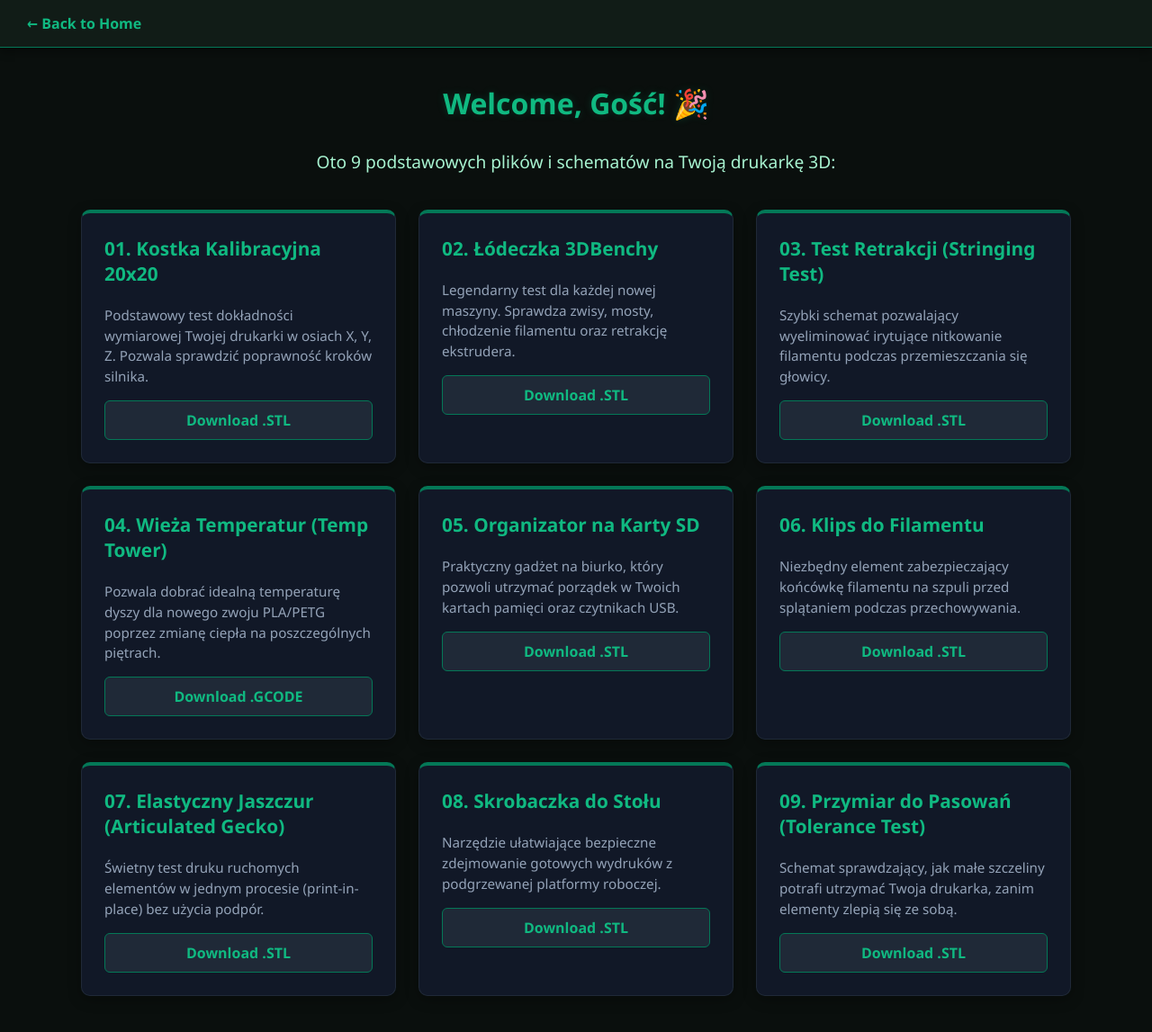
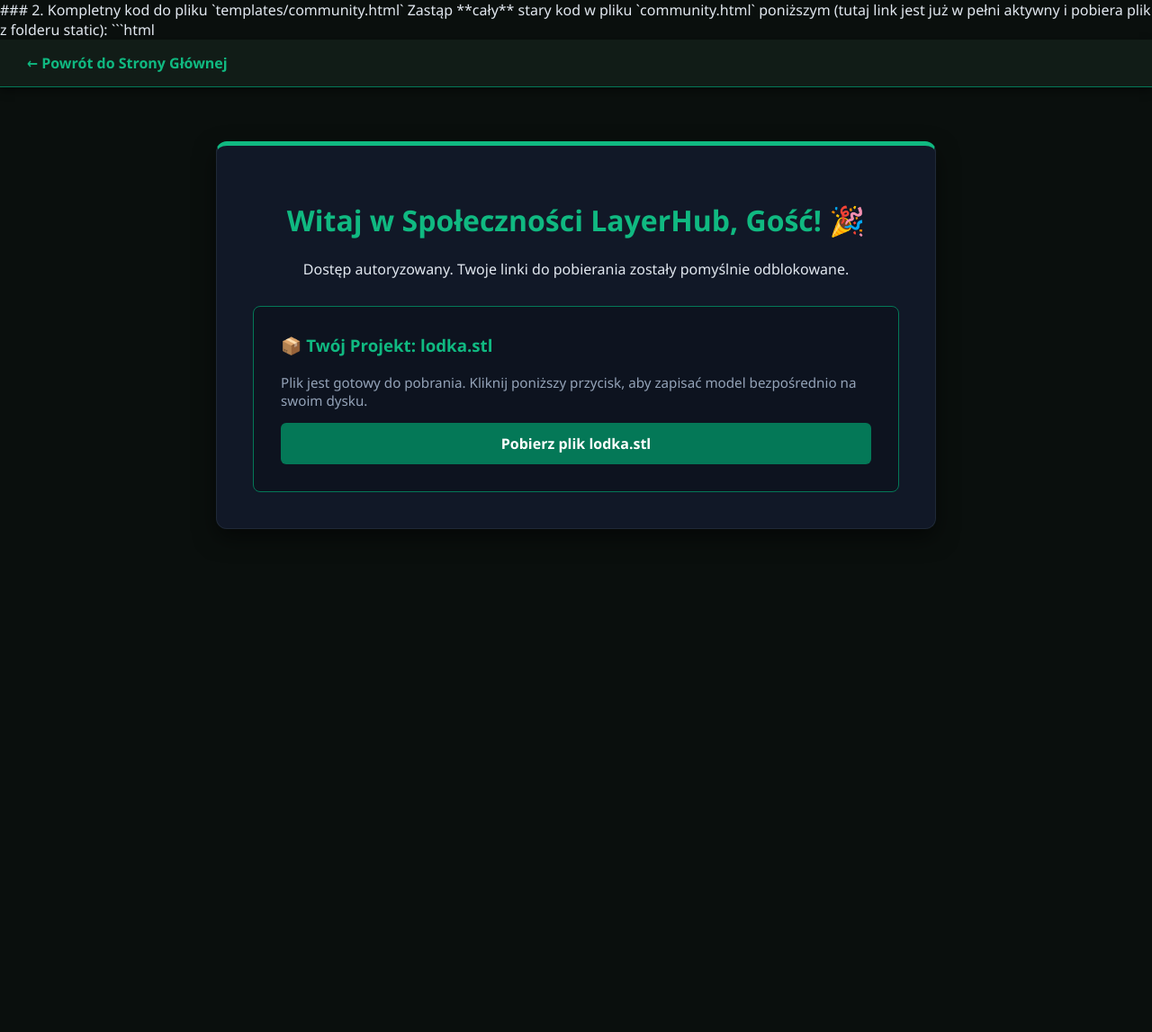
Before and after one commit to slayereqgaming-gif/layerhub, a Flask app: page /community in a window 1280 px wide. Shown: the whole page at 90% size. After the commit the page ends 588 px from the top, so only its background shows below. Run offline with Flask 3, Linux system fonts and the light colour scheme.

Commit message:
Update community.html

````diff
--- a/templates/community.html
+++ b/templates/community.html
@@ -1,9 +1,13 @@
+### 2. Kompletny kod do pliku `templates/community.html`
+Zastąp **cały** stary kod w pliku `community.html` poniższym (tutaj link jest już w pełni aktywny i pobiera plik z folderu static):
+
+```html
 <!DOCTYPE html>
-<html lang="en">
+<html lang="pl">
 <head>
     <meta charset="UTF-8">
     <meta name="viewport" content="width=device-width, initial-scale=1.0">
-    <title>LayerHub - Community Space</title>
+    <title>LayerHub - Strefa Społeczności</title>
     <style>
         body {
             font-family: 'Segoe UI', Tahoma, Geneva, Verdana, sans-serif;
@@ -22,61 +26,39 @@
             color: #10b981;
             text-decoration: none;
             font-weight: bold;
-            font-size: 1em;
         }
         .nav a:hover { text-shadow: 0 0 8px #10b981; }
 
         .container {
-            max-width: 1100px;
-            margin: 40px auto;
+            max-width: 800px;
+            margin: 60px auto;
             padding: 0 20px;
             text-align: center;
         }
-        .welcome-heading {
-            color: #10b981;
-            text-shadow: 0 0 10px rgba(16, 185, 129, 0.2);
-            margin-bottom: 30px;
+        .community-box {
+            background-color: #111827;
+            padding: 40px;
+            border-radius: 12px;
+            border: 1px solid #1f2937;
+            border-top: 5px solid #10b981;
+            box-shadow: 0 10px 25px rgba(0,0,0,0.5);
         }
+        h1 { color: #10b981; }
 
-        /* Styl dla siatki z 9 projektami */
-        .projects-grid {
-            display: grid;
-            grid-template-columns: repeat(auto-fit, minmax(300px, 1fr));
-            gap: 25px;
-            margin-top: 40px;
-        }
-        .project-card {
-            background-color: #111827;
-            border: 1px solid #1f2937;
-            border-top: 4px solid #047857;
-            border-radius: 10px;
-            padding: 25px;
+        .download-zone {
+            margin-top: 30px;
+            padding: 30px;
+            background-color: #0d131f;
+            border: 1px solid #047857;
+            border-radius: 8px;
             text-align: left;
-            box-shadow: 0 4px 15px rgba(0,0,0,0.3);
-            transition: all 0.3s;
-        }
-        .project-card:hover {
-            transform: translateY(-5px);
-            border-top-color: #10b981;
-            box-shadow: 0 8px 25px rgba(16, 185, 129, 0.15);
-        }
-        .project-card h3 {
-            color: #10b981;
-            margin-top: 0;
-            font-size: 1.3em;
-        }
-        .project-card p {
-            color: #94a3b8;
-            font-size: 0.95em;
-            line-height: 1.5;
         }
         .download-btn {
             display: block;
             text-align: center;
-            background-color: #1f2937;
-            color: #10b981;
-            border: 1px solid #047857;
-            padding: 10px;
+            background-color: #047857;
+            color: white;
+            padding: 12px;
             margin-top: 15px;
             border-radius: 6px;
             text-decoration: none;
@@ -85,86 +67,29 @@
         }
         .download-btn:hover {
             background-color: #10b981;
-            color: white;
+            box-shadow: 0 0 12px rgba(16, 185, 129, 0.4);
         }
     </style>
 </head>
 <body>
 
     <div class="nav">
-        <a href="/">← Back to Home</a>
+        <a href="/">← Powrót do Strony Głównej</a>
     </div>
 
     <div class="container">
-        <h1 class="welcome-heading">Welcome, {{ user }}! 🎉</h1>
-        <p style="font-size: 1.2em; color: #a7f3d0;">Oto 9 podstawowych plików i schematów na Twoją drukarkę 3D:</p>
+        <div class="community-box">
+            <h1>Witaj w Społeczności LayerHub, {{ user }}! 🎉</h1>
+            <p>Dostęp autoryzowany. Twoje linki do pobierania zostały pomyślnie odblokowane.</p>
 
-        <!-- SIATKA NA 9 PROJEKTÓW -->
-        <div class="projects-grid">
+            <!-- AKTYWNA STREFA POBIERANIA TWOJEGO PLIKU -->
+            <div class="download-zone">
+                <h3 style="color: #10b981; margin-top: 0;">📦 Twój Projekt: lodka.stl</h3>
+                <p style="color: #94a3b8; font-size: 0.95em;">Plik jest gotowy do pobrania. Kliknij poniższy przycisk, aby zapisać model bezpośrednio na swoim dysku.</p>
 
-            <!-- Projekt 1 -->
-            <div class="project-card">
-                <h3>01. Kostka Kalibracyjna 20x20</h3>
-                <p>Podstawowy test dokładności wymiarowej Twojej drukarki w osiach X, Y, Z. Pozwala sprawdzić poprawność kroków silnika.</p>
-                <a href="#" class="download-btn">Download .STL</a>
+                <!-- Prawdziwy link pobierający plik z folderu static -->
+                <a href="/static/lodka.stl" download class="download-btn">Pobierz plik lodka.stl</a>
             </div>
-
-            <!-- Projekt 2 -->
-            <div class="project-card">
-                <h3>02. Łódeczka 3DBenchy</h3>
-                <p>Legendarny test dla każdej nowej maszyny. Sprawdza zwisy, mosty, chłodzenie filamentu oraz retrakcję ekstrudera.</p>
-                <a href="#" class="download-btn">Download .STL</a>
-            </div>
-
-            <!-- Projekt 3 -->
-            <div class="project-card">
-                <h3>03. Test Retrakcji (Stringing Test)</h3>
-                <p>Szybki schemat pozwalający wyeliminować irytujące nitkowanie filamentu podczas przemieszczania się głowicy.</p>
-                <a href="#" class="download-btn">Download .STL</a>
-            </div>
-
-            <!-- Projekt 4 -->
-            <div class="project-card">
-                <h3>04. Wieża Temperatur (Temp Tower)</h3>
-                <p>Pozwala dobrać idealną temperaturę dyszy dla nowego zwoju PLA/PETG poprzez zmianę ciepła na poszczególnych piętrach.</p>
-                <a href="#" class="download-btn">Download .GCODE</a>
-            </div>
-
-            <!-- Projekt 5 -->
-            <div class="project-card">
-                <h3>05. Organizator na Karty SD</h3>
-                <p>Praktyczny gadżet na biurko, który pozwoli utrzymać porządek w Twoich kartach pamięci oraz czytnikach USB.</p>
-                <a href="#" class="download-btn">Download .STL</a>
-            </div>
-
-            <!-- Projekt 6 -->
-            <div class="project-card">
-                <h3>06. Klips do Filamentu</h3>
-                <p>Niezbędny element zabezpieczający końcówkę filamentu na szpuli przed splątaniem podczas przechowywania.</p>
-                <a href="#" class="download-btn">Download .STL</a>
-            </div>
-
-            <!-- Projekt 7 -->
-            <div class="project-card">
-                <h3>07. Elastyczny Jaszczur (Articulated Gecko)</h3>
-                <p>Świetny test druku ruchomych elementów w jednym procesie (print-in-place) bez użycia podpór.</p>
-                <a href="#" class="download-btn">Download .STL</a>
-            </div>
-
-            <!-- Projekt 8 -->
-            <div class="project-card">
-                <h3>08. Skrobaczka do Stołu</h3>
-                <p>Narzędzie ułatwiające bezpieczne zdejmowanie gotowych wydruków z podgrzewanej platformy roboczej.</p>
-                <a href="#" class="download-btn">Download .STL</a>
-            </div>
-
-            <!-- Projekt 9 -->
-            <div class="project-card">
-                <h3>09. Przymiar do Pasowań (Tolerance Test)</h3>
-                <p>Schemat sprawdzający, jak małe szczeliny potrafi utrzymać Twoja drukarka, zanim elementy zlepią się ze sobą.</p>
-                <a href="#" class="download-btn">Download .STL</a>
-            </div>
-
         </div>
     </div>
 
````
